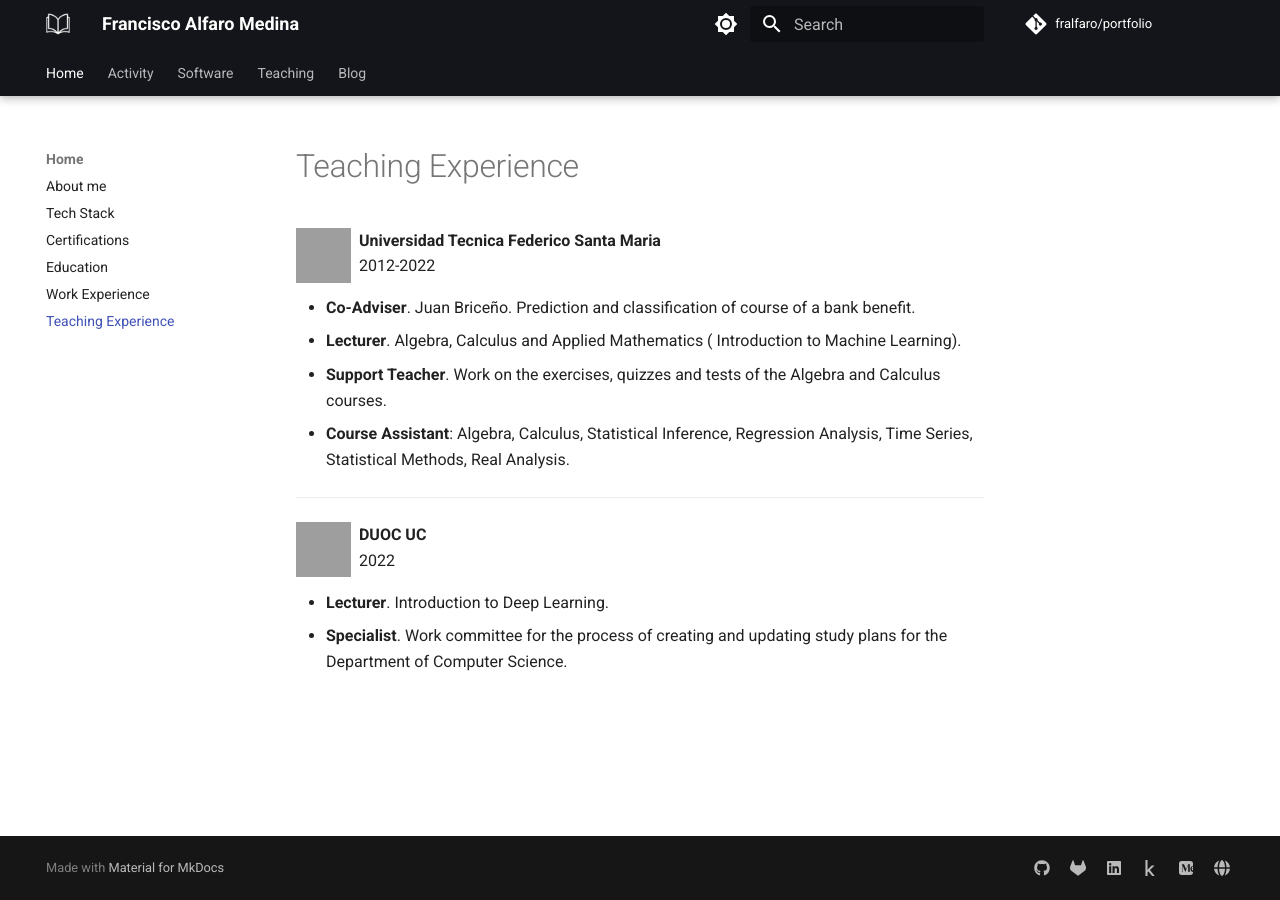
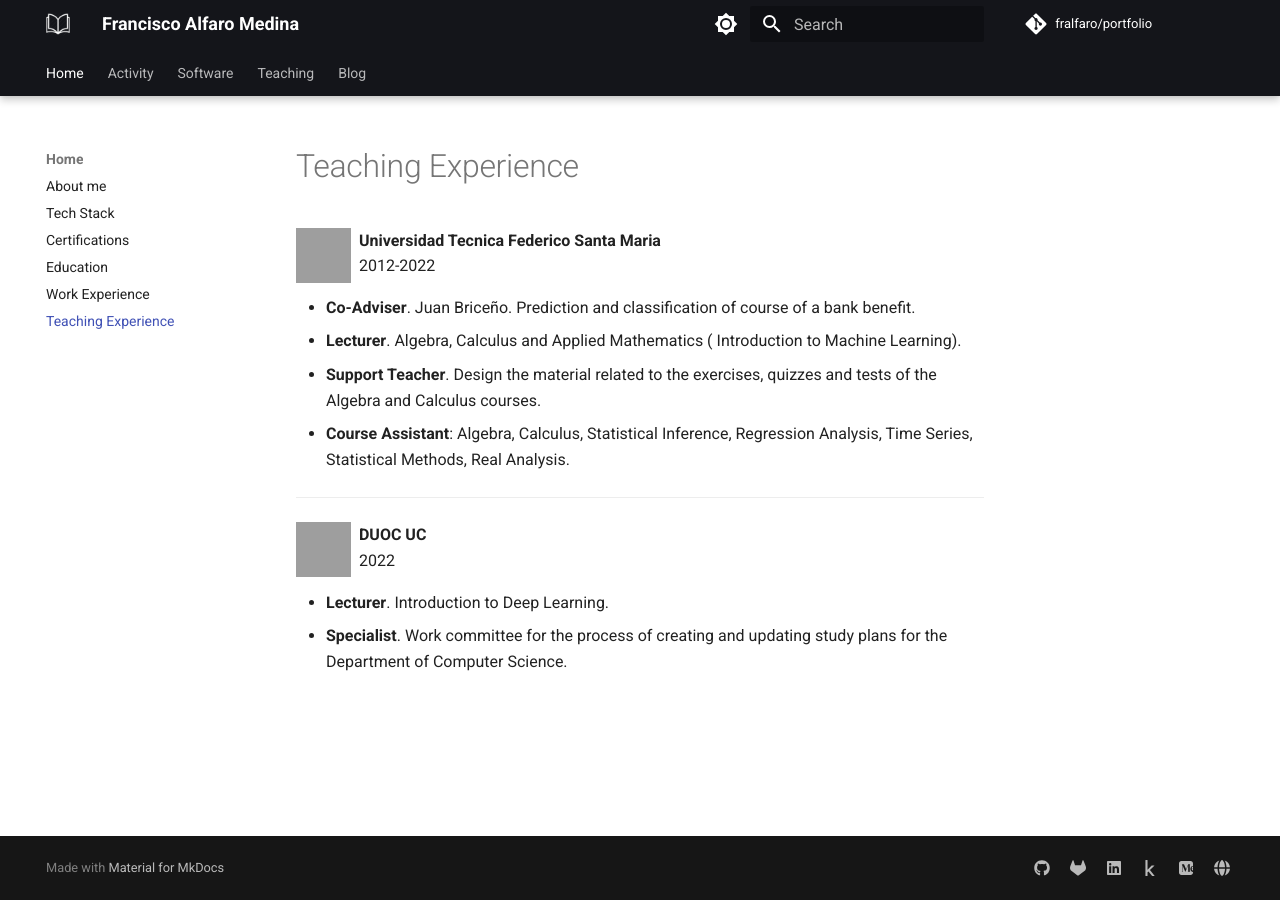
Before and after one commit to fralfaro/portfolio, an MkDocs documentation site: the page built from docs/about_me/teaching_exp.md, in a window 1280 px wide. Built offline with MkDocs 1.6.1 and Material for MkDocs 9.7.7, drawn with Linux system fonts in a browser that asks for light colours; comment, search, counter and statistics services are not loaded; grey boxes are pictures that could not be loaded.

Commit message:
update v1.42

```diff
--- a/docs/about_me/teaching_exp.md
+++ b/docs/about_me/teaching_exp.md
@@ -12,7 +12,7 @@ style="float:left; width:55px; height:55px;">
 * **Co-Adviser**. Juan Briceño. Prediction and classification of course of a bank benefit.
 * **Lecturer**. Algebra, Calculus and Applied Mathematics ( Introduction
 to Machine Learning).
-* **Support Teacher**. Work on the exercises, quizzes and tests of the Algebra and Calculus courses.
+* **Support Teacher**. Design the material related to the exercises, quizzes and tests of the Algebra and Calculus courses.
 * **Course Assistant**: Algebra, Calculus, Statistical Inference, Regression
 Analysis, Time Series, Statistical Methods, Real Analysis.
 <hr size="30">
```
